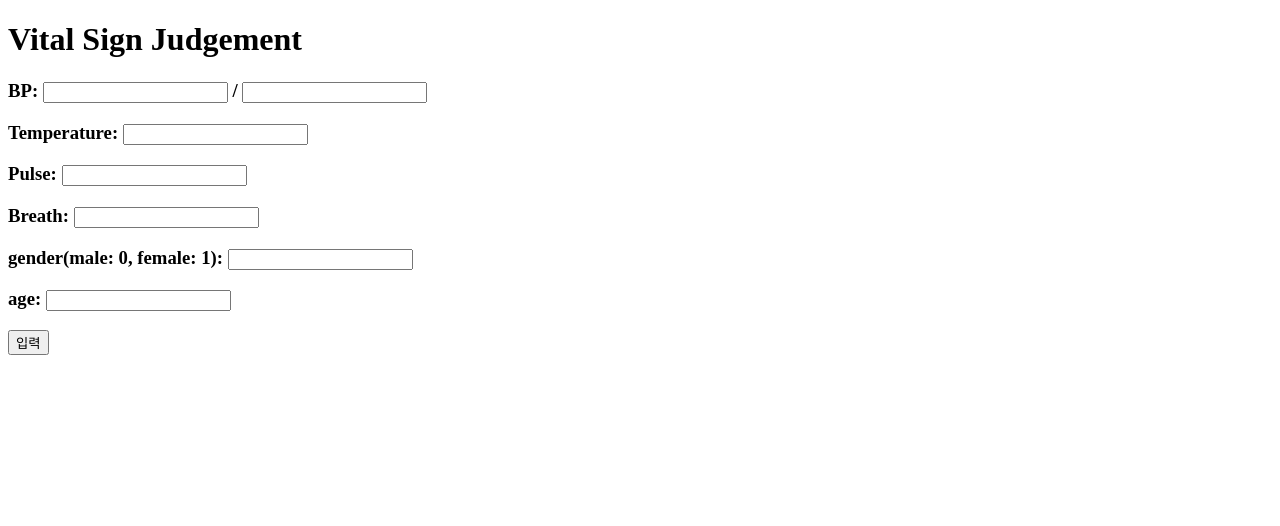
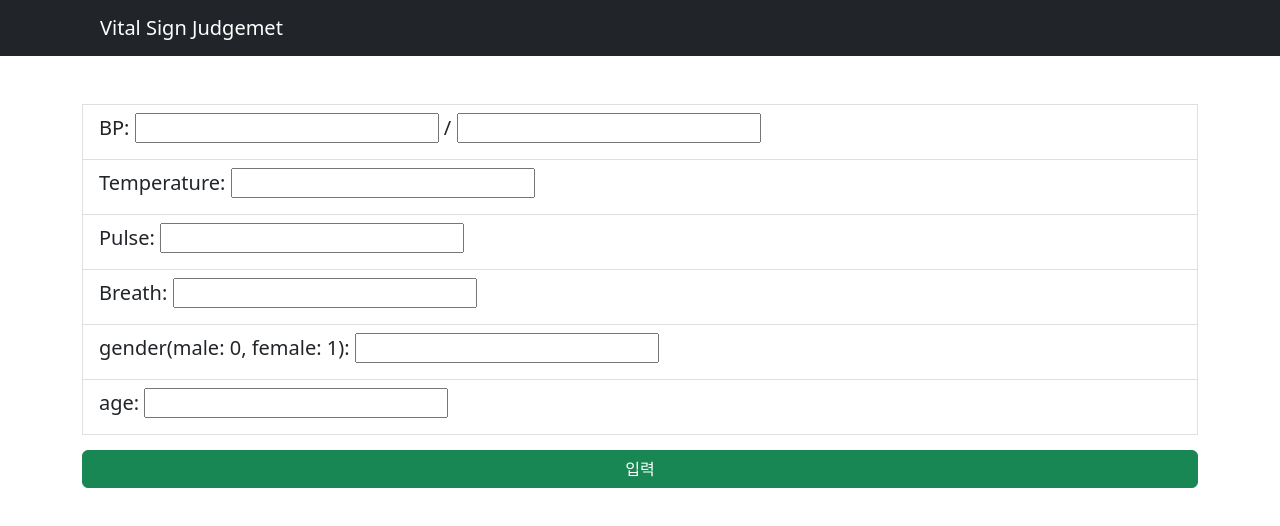
Before and after one commit to didtjr5080/Vital-Judgment-AI, a plain HTML site: page templates/main.html in a window 1280 px wide. Drawn offline with nearby package versions, Linux system fonts and the light colour scheme.

Commit message:
오류 수정 및 가독성을 고려한 디자인 수정 => 출력 결과 오류 및 가독성을 고려한 디자인
- 입력 값이 api에 제대로 전달 되지 않아 러신 머닝 결과가 제대로 전달 되지 않는 오류 수정
- html을 bootstrap을 활용하여 가독성이 좋게 수정

```diff
--- a/templates/main.html
+++ b/templates/main.html
@@ -2,53 +2,64 @@
 <html lang="ko">
 <head>
     <meta charset="UTF-8">
-    <title>Vital Sign Judgement</title>
+    <meta http-equiv="X-UA-Compatible" content="IE=edge">
+    <meta name="viewport" content="width=device-width, initial-scale=1.0">
+    <title>Document</title>
+    <link rel="stylesheet" href="https://cdnjs.cloudflare.com/ajax/libs/font-awesome/6.1.2/css/all.min.css">
+    <link href="https://cdn.jsdelivr.net/npm/bootstrap@5.2.0/dist/css/bootstrap.min.css" rel="stylesheet" integrity="sha384-gH2yIJqKdNHPEq0n4Mqa/HGKIhSkIHeL5AyhkYV8i59U5AR6csBvApHHNl/vI1Bx" crossorigin="anonymous">
 </head>
 <body>
-    <div>
-        <h1>Vital Sign Judgement</h1>
-    </div>
+    <header>
+        <nav class="navbar navbar-dark bg-dark ">
+          <a class="navbar-brand" style="margin-left: 100px" href="#">Vital Sign Judgemet</a>
+        </nav>
+    </header>
+    <div class="container mt-5">
+        <ul class="list-group">
             <form method="post" action="/submit">
-        <div>
-            <h3>BP:
+                <li class="list-group-item">
+                    <h5>BP:
                         <input type="text" id="bpmax" name="BP_Max" required>
                         /
                         <input type="text" id="bpmin" name="BP_Min" required>
-            </h3>
+                    </h5>
+                </li>
+
+                <li class="list-group-item">
+                    <h5>Temperature:
+                    <input type="text" id="temp" name="temperleture" required>
+                </h5>
+                </li>
+
+                <li class="list-group-item">
+                    <h5>Pulse:
+                        <input type="text" id="pulse" name="pusle" required>
+                    </h5>
+                </li>
+
+                <li class="list-group-item">
+                    <h5>Breath:
+                        <input type="text" id="br" name="breath" required>
+                    </h5>
+                </li>
+
+                <li class="list-group-item">
+                    <h5>gender(male: 0, female: 1):
+                    <input type="text" id="gender" name="gender" required>
+                </h5>
+                </li>
+            <li class="list-group-item">
+                    <h5>age:
+                    <input type="text" id="age" name="age" required>
+                </h5>
+            </li>
+            <div class="d-grid gap-2" style="margin-top: 15px">
+              <button type="submit" class="btn btn-success" >입력</button>
             </div>
 
-        <div>
-            <h3>Temperature:
-                <input type="text" id="temp" name="temperleture" required>
-            </h3>
+        </form>
+        </ul>
     </div>
-
-        <div>
-            <h3>Pulse:
-                <input type="text" id="pulse" name="pusle" required>
-            </h3>
-        </div>
-
-        <div>
-            <h3>Breath:
-                <input type="text" id="br" name="breath" required>
-            </h3>
-        </div>
-
-        <div>
-            <h3>gender(male: 0, female: 1):
-                <input type="text" id="gender" name="gender" required>
-            </h3>
-        </div>
-
-        <div>
-            <h3>age:
-                <input type="text" id="age" name="age" required>
-            </h3>
-        </div>
-
-
-        <button type="submit">입력</button>
-    </form>
+    <script src="https://cdn.jsdelivr.net/npm/bootstrap@5.2.0/dist/js/bootstrap.bundle.min.js" integrity="sha384-A3rJD856KowSb7dwlZdYEkO39Gagi7vIsF0jrRAoQmDKKtQBHUuLZ9AsSv4jD4Xa" crossorigin="anonymous"></script>
 </body>
 </html>
```
Also changed, not shown: templates/result.html (+20 -5 lines), 3 other files. Lines whose indentation alone changed are shown as unchanged.
